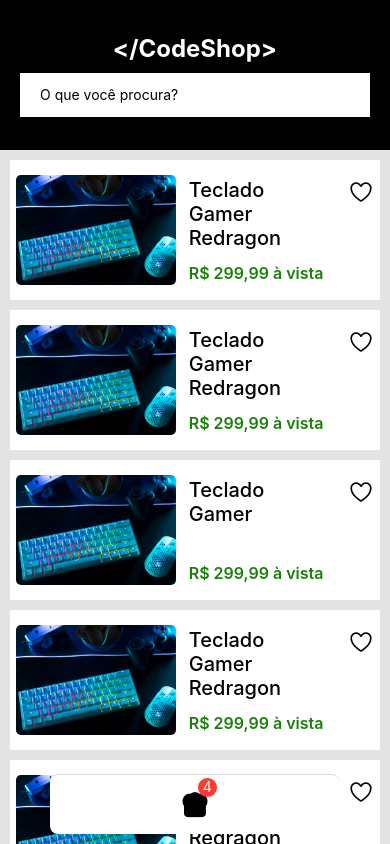
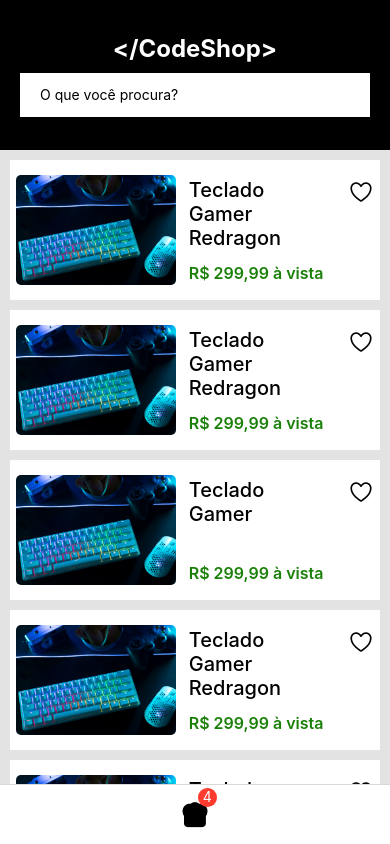
Before and after one commit to whohenrique/CodeShop, a React Native app: screen /BottomTabNavigator in a window 390 px wide. Built offline with nearby package versions, Linux system fonts and the light colour scheme.

Commit message:
Adjusting routes and screens

```diff
--- a/src/routes/stack.routes.tsx
+++ b/src/routes/stack.routes.tsx
@@ -15,7 +15,7 @@ export default function StackNavigator<RootStackParamList>() {
   return (
     <Stack.Navigator
       screenOptions={{
-        title: 'AAAAAAA',
+        title: 'Detalhes do Produto',
         headerStyle: {
           backgroundColor: theme.colors.BLACK,
         },
--- a/src/routes/tab.routes.tsx
+++ b/src/routes/tab.routes.tsx
@@ -3,12 +3,12 @@ import { createBottomTabNavigator } from '@react-navigation/bottom-tabs';
 import { Ionicons,FontAwesome5, AntDesign } from '@expo/vector-icons';
 import { useNavigation } from '@react-navigation/native';
 
-import Home from '../screens/HomeScreen/Home';
-import Favorites from '../screens/FavoritesScreen/Favorites';
-import ShoppingCart from '../screens/ShoppingCartScreen/ShoppingCart';
-import Profile from '../screens/ProfileScreen/Profile';
+import Home from '@/screens/HomeScreen/Home';
+import Favorites from '@/screens/FavoritesScreen/Favorites';
+import ShoppingCart from '@/screens/ShoppingCartScreen/ShoppingCart';
+import Profile from '@/screens/ProfileScreen/Profile';
 
-import { theme } from '../theme';
+import { theme } from '@/theme';
 
 type NavigationType = {
     Home: undefined;
@@ -50,15 +50,9 @@ export default function BottomTabNavigator() {
                 tabBarActiveBackgroundColor: theme.colors.GRAY,
                 tabBarStyle: {
                     height: 60,
-                    position: 'absolute',
-                    bottom: 10,
-                    right: 50,
-                    left: 50,
                     justifyContent: 'center',
                     alignItems: 'center',
-                    borderRadius: 8,
-                    elevation: 1
-                },
+               },
         }}>
         <Tab.Screen
             name='Home'
--- a/src/screens/DetailScreen/Detail.tsx
+++ b/src/screens/DetailScreen/Detail.tsx
@@ -4,7 +4,6 @@ import React from 'react'
 export default function Detail() {
   return (
     <View>
-      <Text>Detail</Text>
     </View>
   )
 }
--- a/src/screens/HomeScreen/Home.tsx
+++ b/src/screens/HomeScreen/Home.tsx
@@ -1,8 +1,8 @@
 import { FlatList, ListRenderItem, SafeAreaView, } from 'react-native';
-import Header from '../../components/Header';
-import Product from '../../components/Product';
-import { productList, } from '../../data/CodeShopList';
-import { ProductProps } from '../../@types/product';
+import Header from '@/components/Header';
+import Product from '@/components/Product';
+import { productList } from '@/data/CodeShopList';
+import { ProductProps } from '@/@types/product';
 
 import { styles } from './styles';
 
@@ -14,8 +14,8 @@ export default function Home() {
 
   return (
     <SafeAreaView style={styles.container}>
+      <Header />
       <FlatList
-        ListHeaderComponent={<Header />}
         keyExtractor={item => item.id.toString()}
         data={productList}
         renderItem={renderItem}
```
Also changed, not shown: src/screens/DetailScreen/styles.ts (+1 -19 lines).
